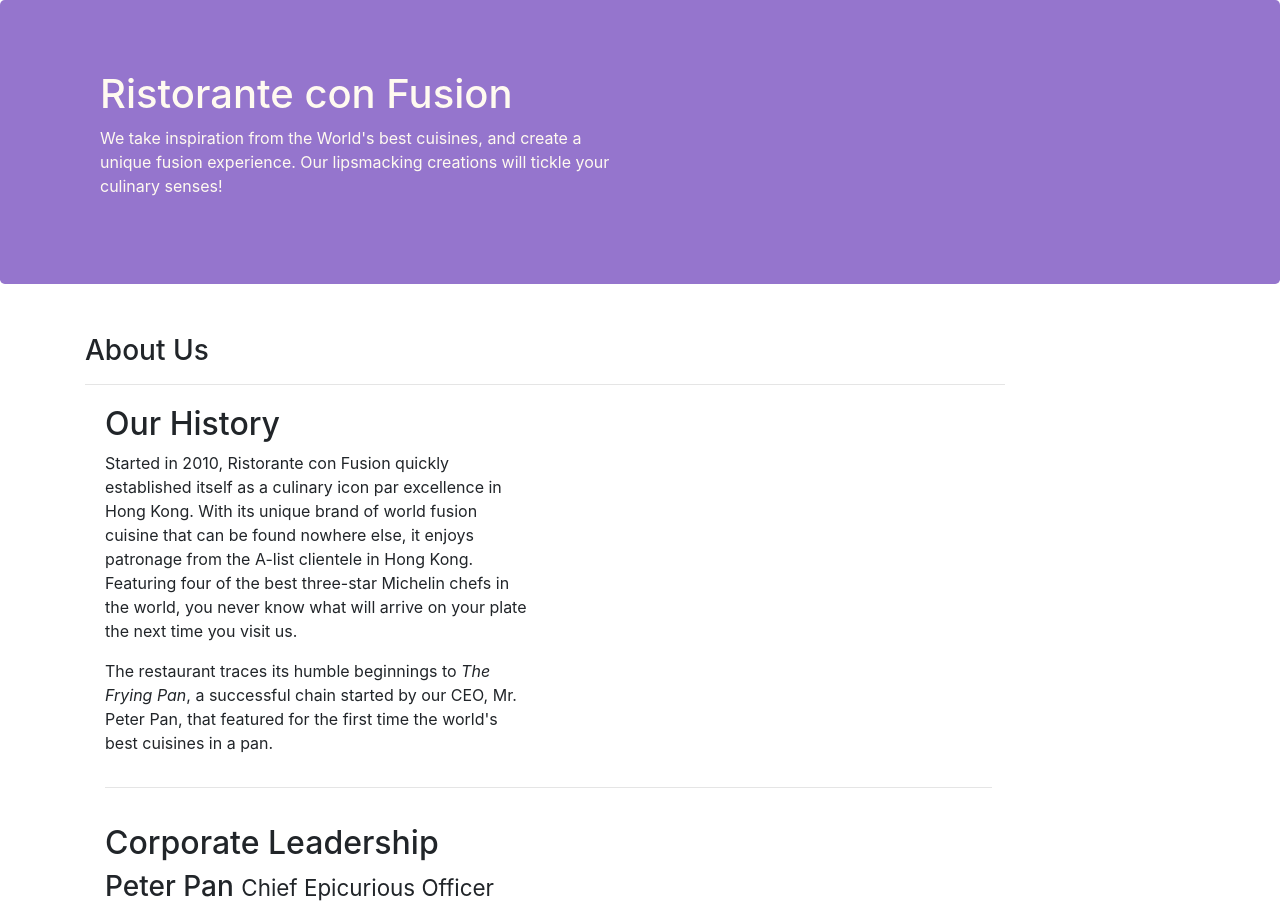
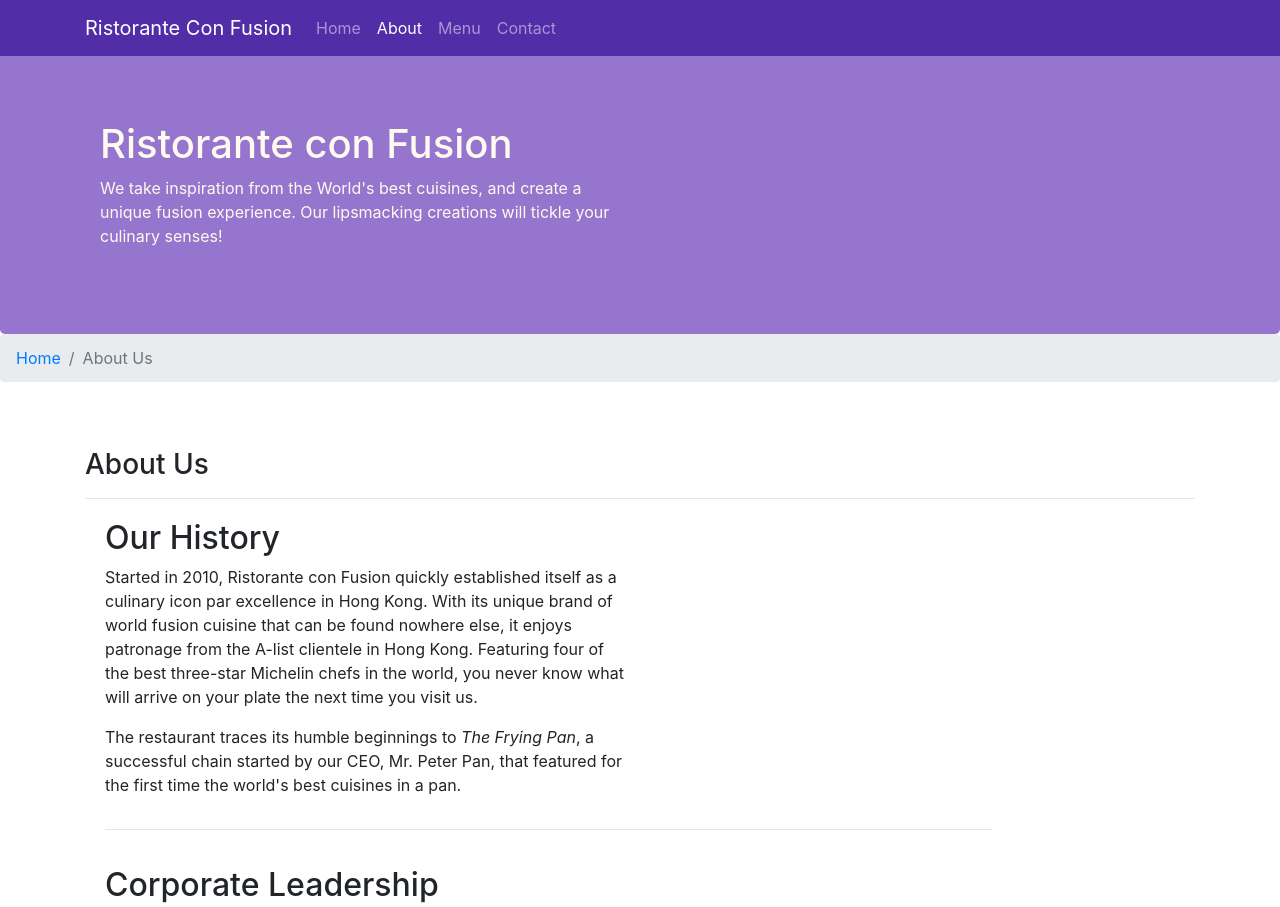
Before and after one commit to TheApurvJindal/Intro-bootstrap, a website: page aboutus.html in a window 1280 px wide. Shown: the top 907 px of the page. Drawn offline with nearby package versions, Linux system fonts and the light colour scheme.

Commit message:
Nav-bar and Breadcrumbs

```diff
--- a/aboutus.html
+++ b/aboutus.html
@@ -16,6 +16,24 @@
 
 <body>
 
+    <nav class="navbar navbar-dark navbar-expand-sm  fixed-top">
+        <div class="container">
+                <button class="navbar-toggler" type="button" data-toggle="collapse" data-target="#Navbar">
+                <span class="navbar-toggler-icon"></span>
+                </button>
+
+            <a class="navbar-brand" href="./index.html">Ristorante Con Fusion</a>
+            <div class="collapse navbar-collapse" id="Navbar">
+                <ul class="navbar-nav mr-auto">
+                    <li class="nav-item"><a class="nav-link" href="./index.html">Home</a></li>
+                    <li class="nav-item active"><a class="nav-link" href="">About</a></li>
+                    <li class="nav-item"><a class="nav-link" href="#">Menu</a></li>
+                    <li class="nav-item"><a class="nav-link" href="#">Contact</a></li>
+                </ul>
+            </div>
+        </div>
+    </nav>
+
     <header class="jumbotron">
         <div class="container">
             <div class="row row-header">
@@ -29,16 +47,21 @@
         </div>
     </header>
 
+    <ol class="col-12 breadcrumb">
+                <li class="breadcrumb-item"><a href="./index.html">Home</a></li>
+                <li class="breadcrumb-item active">About Us</li>
+    </ol>
+
     <div class="container row-content">
-        <div class="row-10">
-            <div class="col-10">
+        <div class="row-12">
+            <div class="col-12">
                <h3>About Us</h3>
                <hr>
             </div>
         </div>
 
         <div class="row content-margin">
-            <div class="col-sm-5 col align-self-left ">
+            <div class="col-sm-6 col align-self-left ">
                 <h2>Our History</h2>
                 <p>Started in 2010, Ristorante con Fusion quickly established itself as a culinary icon par excellence in Hong Kong. With its unique brand of world fusion cuisine that can be found nowhere else, it enjoys patronage from the A-list clientele in Hong Kong.  Featuring four of the best three-star Michelin chefs in the world, you never know what will arrive on your plate the next time you visit us.</p>
                 <p>The restaurant traces its humble beginnings to <em>The Frying Pan</em>, a successful chain started by our CEO, Mr. Peter Pan, that featured for the first time the world's best cuisines in a pan.</p>
@@ -50,7 +73,7 @@
 
 
         <div class="row content-margin">
-            <div class="col-10">
+            <div class="col-12">
                 <h2>Corporate Leadership</h2>
                 <h3>Peter Pan <small>Chief Epicurious Officer</small></h3>
                 <p class="d-none d-sm-block">Our CEO, Peter, credits his hardworking East Asian immigrant parents who undertook the arduous journey to the shores of America with the intention of giving their children the best future. His mother's wizardy in the kitchen whipping up the tastiest dishes with whatever is available inexpensively at the supermarket, was his first inspiration to create the fusion cuisines for which <em>The Frying Pan</em> became well known. He brings his zeal for fusion cuisines to this restaurant, pioneering cross-cultural culinary connections.</p>
--- a/css/style.css
+++ b/css/style.css
@@ -44,3 +44,14 @@ address{
     margin: 20px;
 
 }
+
+
+body{
+    padding:50px 0px 0px 0px;
+    z-index:0;
+}
+
+.navbar-dark {
+     background-color: #512DA8;
+
+}
```
Also changed, not shown: index.html (+19 -2 lines).
